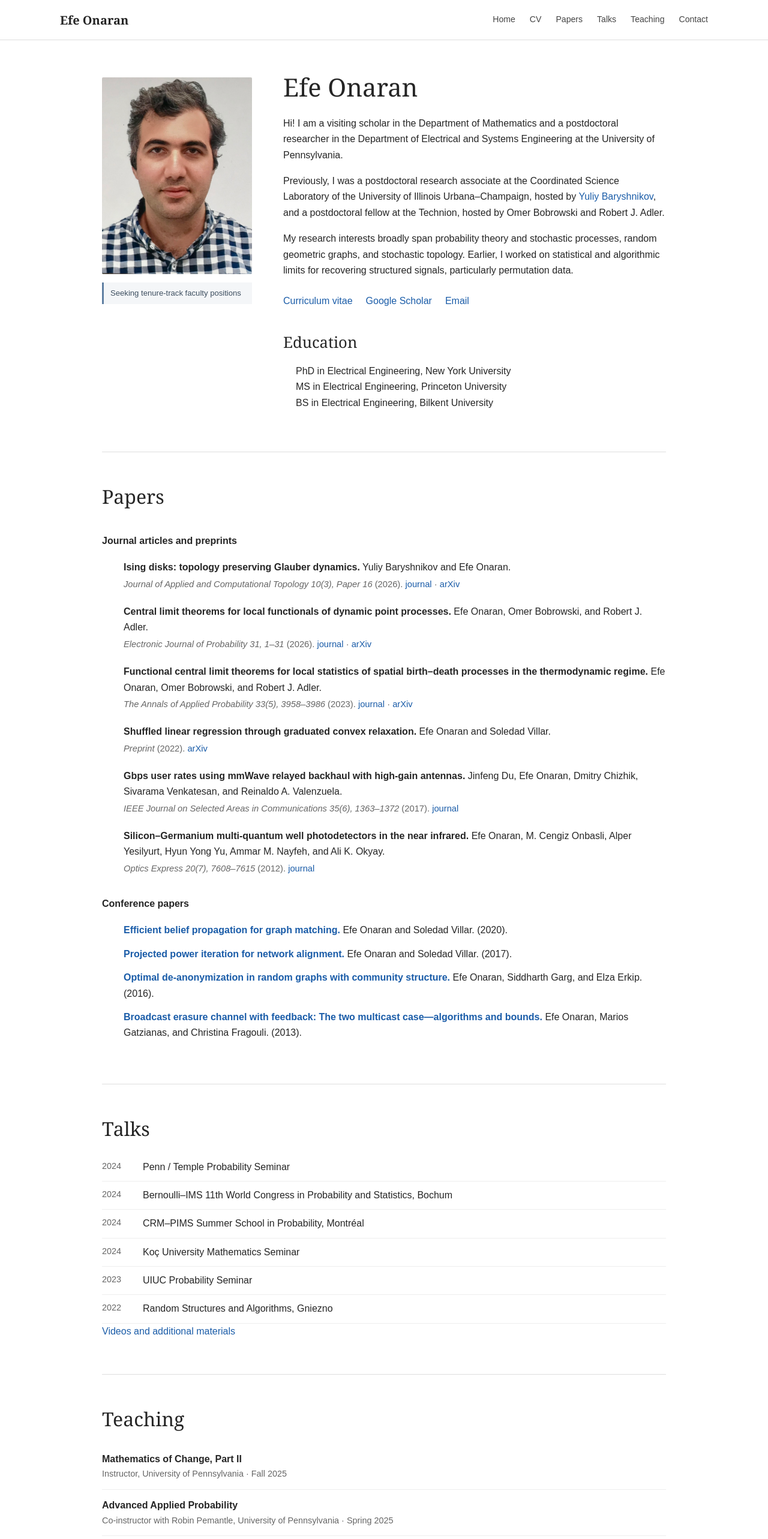
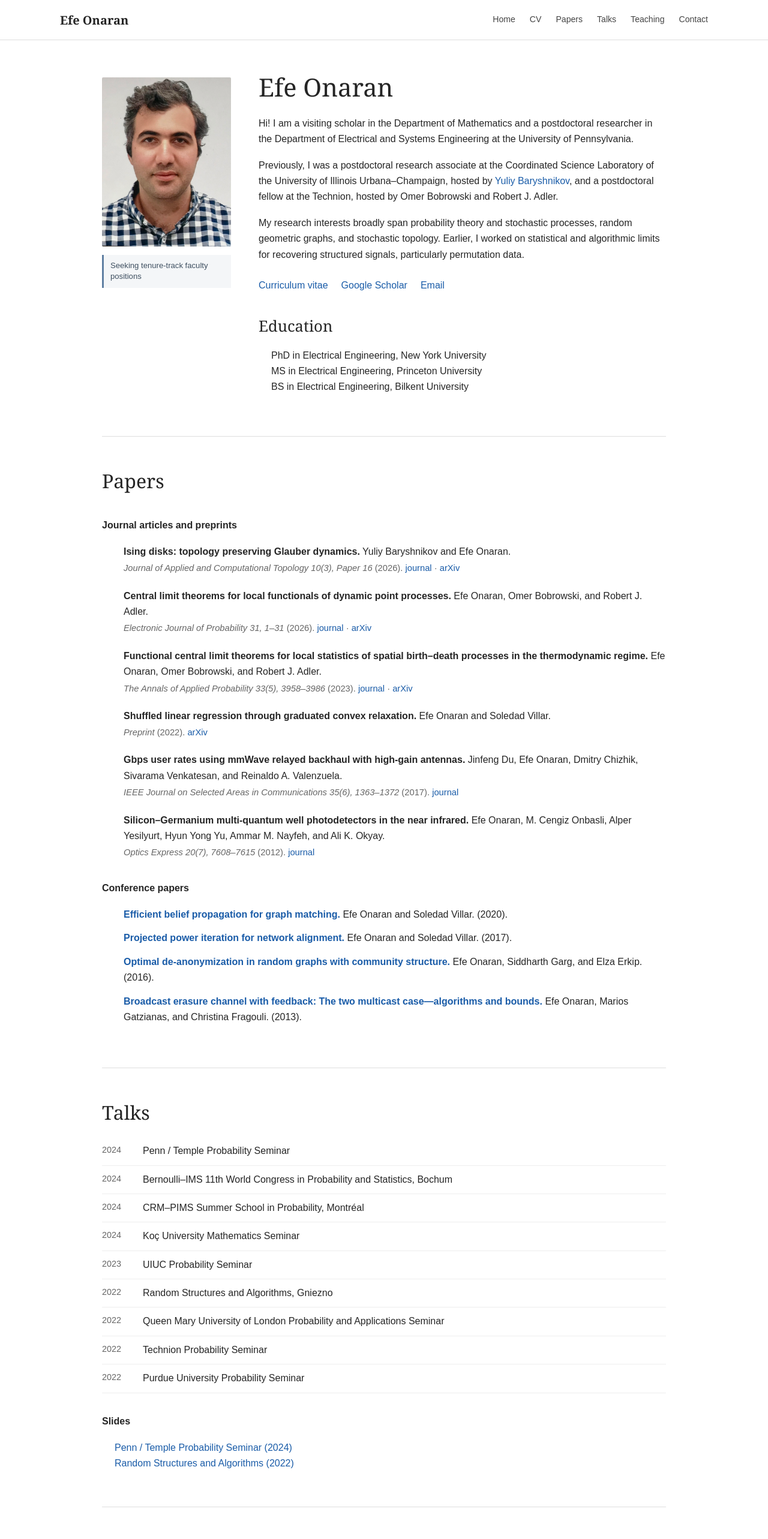
Before and after one commit to eonaran/eonaran.github.io, a Next.js app: page / in a window 1280 px wide. Shown: the top 2566 px of the page at 60% size. Built offline with nearby package versions, Linux system fonts and the light colour scheme.

Commit message:
Update talks and working slide links

```diff
--- a/app/globals.css
+++ b/app/globals.css
@@ -31,7 +31,7 @@ nav { display: flex; flex-wrap: wrap; gap: 24px; }
 nav a { color: #444; font-size: .88rem; }
 
 .page-shell { width: min(940px, calc(100% - 40px)); margin: 0 auto; }
-.home { display: grid; grid-template-columns: 250px 1fr; gap: 52px; padding: 62px 0 68px; }
+.home { display: grid; grid-template-columns: 215px 1fr; gap: 46px; padding: 62px 0 68px; }
 .portrait-column img { display: block; width: 100%; height: auto; border-radius: 2px; }
 .availability { margin: 14px 0 0; padding: 9px 11px; border-left: 3px solid #5f7fa2; background: #f4f6f8; color: #3e4f60; font-size: .82rem; line-height: 1.4; }
 .bio h1 { margin: -8px 0 22px; font-family: Georgia, "Times New Roman", serif; font-size: 2.6rem; font-weight: 500; line-height: 1.2; }
@@ -71,7 +71,7 @@ a:focus-visible { outline: 2px solid #b36b00; outline-offset: 3px; }
   nav { gap: 6px 18px; }
   html { scroll-padding-top: 122px; }
   .page-shell { width: min(100% - 30px, 940px); }
-  .home { grid-template-columns: 150px 1fr; gap: 28px; padding-top: 42px; }
+  .home { grid-template-columns: 140px 1fr; gap: 28px; padding-top: 42px; }
   .bio h1 { font-size: 2.1rem; }
   .portrait-column { grid-row: 1; }
   .availability { font-size: .75rem; }
@@ -79,7 +79,7 @@ a:focus-visible { outline: 2px solid #b36b00; outline-offset: 3px; }
 
 @media (max-width: 560px) {
   .home { grid-template-columns: 1fr; }
-  .portrait-column { width: 190px; }
+  .portrait-column { width: 170px; }
   .bio h1 { margin-top: 0; }
   .contact-grid { grid-template-columns: 1fr; gap: 24px; }
 }
--- a/app/page.tsx
+++ b/app/page.tsx
@@ -157,8 +157,15 @@ export default function Home() {
             <li><span>2024</span><p>Koç University Mathematics Seminar</p></li>
             <li><span>2023</span><p>UIUC Probability Seminar</p></li>
             <li><span>2022</span><p>Random Structures and Algorithms, Gniezno</p></li>
+            <li><span>2022</span><p>Queen Mary University of London Probability and Applications Seminar</p></li>
+            <li><span>2022</span><p>Technion Probability Seminar</p></li>
+            <li><span>2022</span><p>Purdue University Probability Seminar</p></li>
           </ul>
-          <p><a href="https://sites.google.com/view/efeonaran/videos-etc" target="_blank" rel="noreferrer">Videos and additional materials</a></p>
+          <h3>Slides</h3>
+          <ul className="education-list">
+            <li><a href="https://drive.google.com/file/d/1KUxBj4b5wwgq4g_qNEP7EkFYSdZRnK6S/view" target="_blank" rel="noreferrer">Penn / Temple Probability Seminar (2024)</a></li>
+            <li><a href="https://drive.google.com/file/d/12mhQ95SX7kalvfTomk0TNndG794N7xB7/view" target="_blank" rel="noreferrer">Random Structures and Algorithms (2022)</a></li>
+          </ul>
         </section>
 
         <section className="content-section" id="teaching">
```
